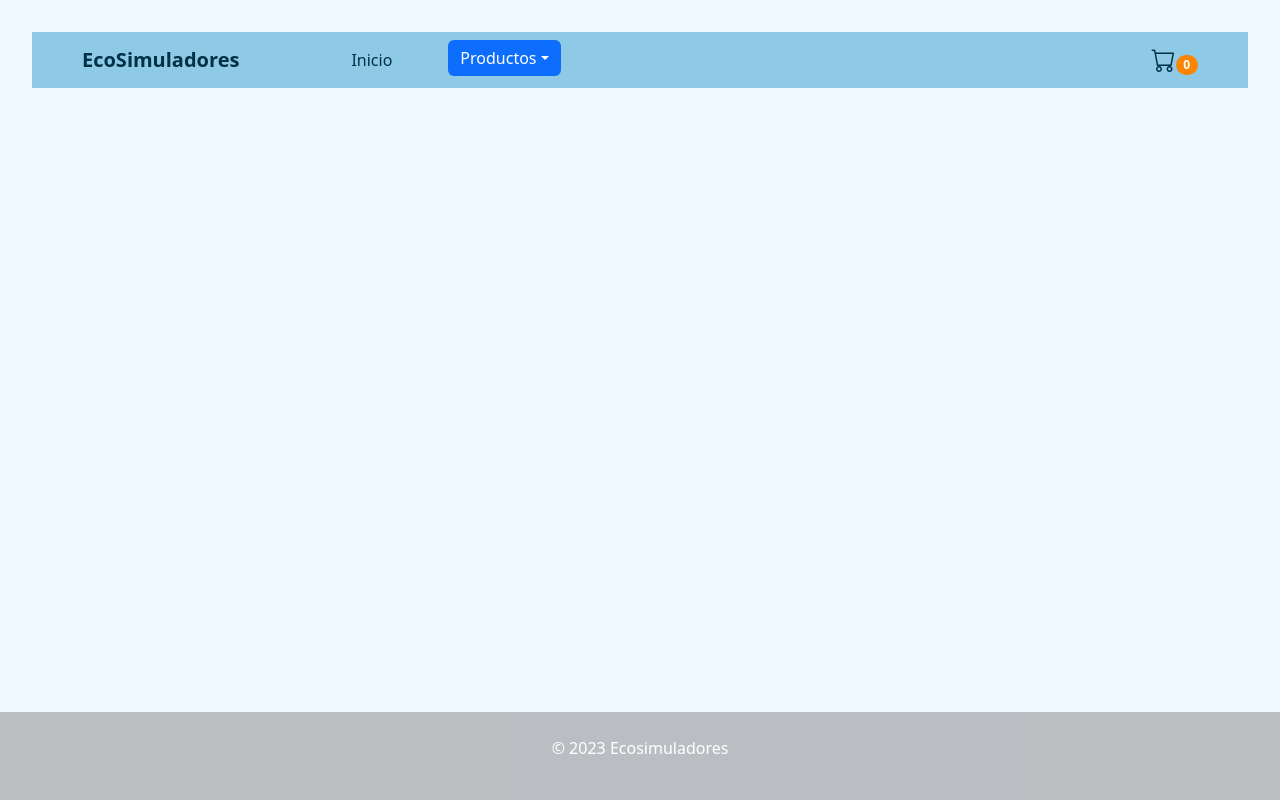
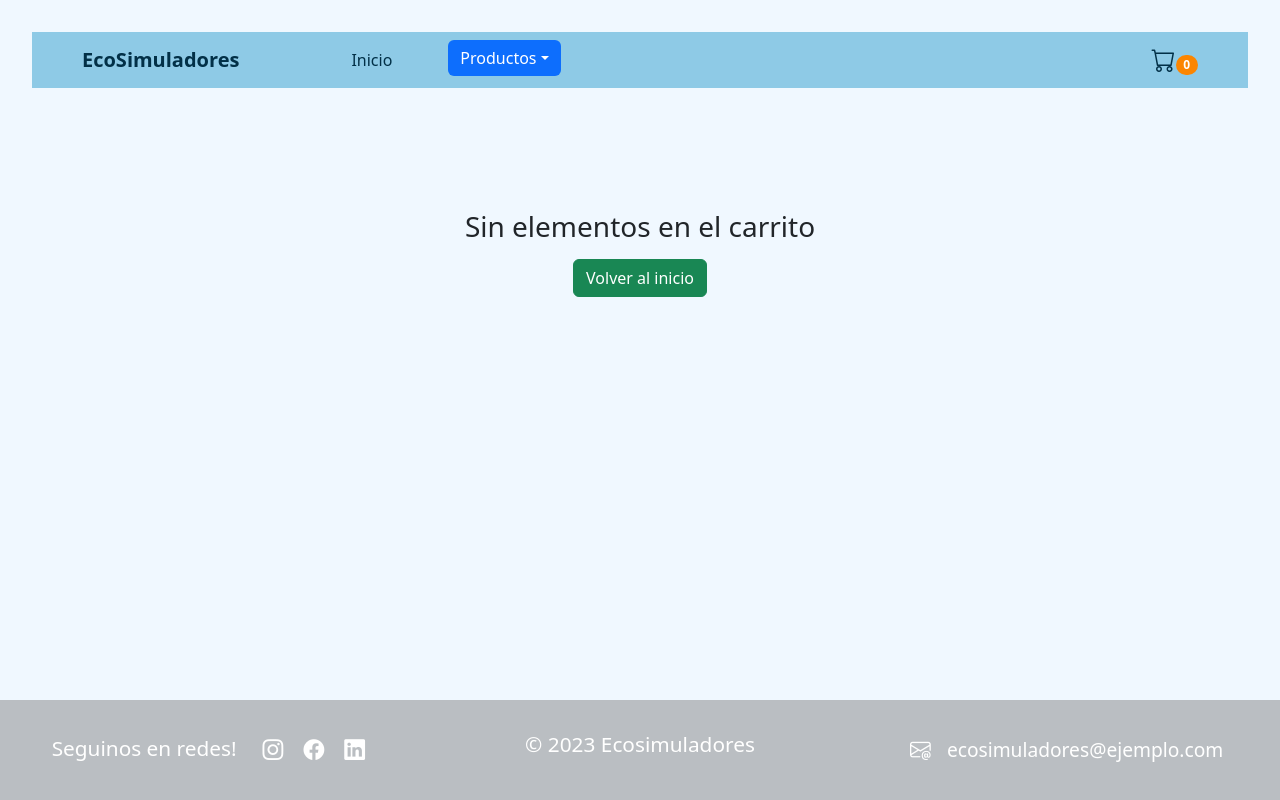
Before and after one commit to lararollan/PreEntrega1Rollan, a React (Vite) app: page /brief in a window 1280 px wide. Built offline with nearby package versions, Linux system fonts and the light colour scheme.

Commit message:
agregue checkout y modifique footer

```diff
--- a/src/App.jsx
+++ b/src/App.jsx
@@ -10,6 +10,7 @@ import { BrowserRouter as Router, Routes, Route } from "react-router-dom";
 import Footer from "./components/Footer/Footer";
 import Cart from './components/Cart/Cart';
 import CartProvider from "./components/context/CartContext";
+import Brief from "./components/Checkout/Brief";
 
 
 function App() {
@@ -25,6 +26,7 @@ function App() {
     <Route exact path="/category/:categoryId" element={<CategoriesProductList/>}/>
     <Route exact path="item/:productId" element={<Detail/>}/>
     <Route exact path="/cart" element={<Cart />} />
+    <Route exact path="/brief" element={<Brief />} ></Route>
     </Routes>
 
 
--- a/src/components/Cart/Cart.jsx
+++ b/src/components/Cart/Cart.jsx
@@ -1,6 +1,6 @@
 import React from "react";
 import "./Cart.css";
-
+import { Link } from 'react-router-dom';
 import { useCartContext } from "../context/CartContext";
 import Table from 'react-bootstrap/Table';
 import Button from 'react-bootstrap/Button';
@@ -71,9 +71,9 @@ const Cart = ({ show, onClose }) => {
                      ) : (
 
 <div>
-          <Button variant="success mx-1" onClick={onClose}>
-            Checkout
-          </Button>
+<Link to="./brief" className="btn btn-success mx-1" onClick={onClose}>
+  Checkout
+</Link>
 
            <Button variant="secondary" onClick={onClose}>
            Cerrar
--- /dev/null
+++ b/src/components/Checkout/Brief.css
@@ -0,0 +1,12 @@
+.error{
+    margin-top: 10%;
+}
+
+input{
+    border: solid 3px black;
+    margin: 0.5rem;
+}
+
+.buttonEnviar{
+    margin-bottom: 3rem;
+}
--- a/src/components/Checkout/Brief.jsx
+++ b/src/components/Checkout/Brief.jsx
@@ -1,5 +1,188 @@
+import { useState } from 'react';
+import "./Brief.css";
+import { Link } from 'react-router-dom';
+import { useCartContext } from "../context/CartContext";
+import Table from 'react-bootstrap/Table';
+import Container from 'react-bootstrap/Container';
+import Row from 'react-bootstrap/Row';
+import Col from 'react-bootstrap/Col';
+import Button from 'react-bootstrap/Button';
+
+
+
+
 const Brief = () => {
+    const { cart} = useCartContext();
+    const [formData, setFormData] = useState({
+        nombre: '',
+        apellido: '',
+        telefono: '',
+        email: '',
+        confirmEmail: '',
+      });
 
+      const handleChange = (e) => {
+        const { name, value } = e.target;
+        setFormData({
+          ...formData,
+          [name]: value,
+        });
+      };
+
+      const handleSubmit = (e) => {
+        e.preventDefault();
+        const { email, confirmEmail, ...rest } = formData;
+
+        if (email === confirmEmail) {
+          // Los correos electrónicos son iguales, puedes continuar con el procesamiento.
+          console.log('Formulario válido:', { email, ...rest });
+        } else {
+          alert('Los correos electrónicos no coinciden. Por favor, inténtelo de nuevo.');
+        }
+      };
+
+return(
+
+    <>
+    {cart.items.length === 0 ? (
+
+      <div className="error">
+        <h3>Sin elementos en el carrito</h3>
+      <Link to="/" className="btn btn-success mx-1 mt-2">
+ Volver al inicio
+</Link>
+</div>
+         ) : (
+<div>
+    <Table striped bordered hover>
+    <thead>
+      <tr>
+        <th className="align-middle text-center">Imagen</th>
+        <th className="align-middle text-center">Producto</th>
+        <th className="align-middle text-center">Cantidad</th>
+        <th className="align-middle text-center">Precio</th>
+        <th className="align-middle text-center">Total</th>
+
+
+      </tr>
+    </thead>
+    <tbody>
+        {cart.items.map((item)=> (
+         <tr key={item.id}>
+         <td className="align-middle text-center"><img className="imagen" src={item.image} alt={item.title} /></td>
+         <td className="align-middle text-center">{item.title}</td>
+         <td className="align-middle text-center">{item.quantity}</td>
+         <td className="align-middle text-center">${item.price}</td>
+         <td className="align-middle text-center">${item.price * item.quantity}</td>
+
+
+        </tr>))}
+        <tr>
+            <td className="total align-middle text-center" colSpan={4}>TOTAL</td>
+            <td className="total">${cart.total.toFixed(2)}</td>
+        </tr>
+     </tbody>
+     </Table>
+
+
+    {/* INPUT */}
+
+
+    <form onSubmit={handleSubmit}>
+      <h3>Ingrese sus datos de contacto</h3>
+
+
+      <div>
+        <label htmlFor="nombre"></label>
+        <input
+          type="text"
+          id="nombre"
+          name="nombre"
+          placeholder="Nombre"
+          required
+          value={formData.nombre}
+          onChange={handleChange}
+        />
+      </div>
+
+      <div>
+        <label htmlFor="apellido"></label>
+        <input
+          type="text"
+          id="apellido"
+          name="apellido"
+          placeholder="Apellido"
+          required
+          value={formData.apellido}
+          onChange={handleChange}
+        />
+      </div>
+
+      <div>
+        <label htmlFor="direccion"></label>
+        <input
+          type="text"
+          id="direccion"
+          name="direccion"
+          placeholder="Dirección"
+          required
+          value={formData.direccion}
+          onChange={handleChange}
+        />
+      </div>
+
+      <div>
+        <label htmlFor="telefono"></label>
+        <input
+          type="tel"
+          id="telefono"
+          name="telefono"
+          placeholder="Teléfono"
+          required
+          value={formData.telefono}
+          onChange={handleChange}
+        />
+      </div>
+
+
+      <div>
+        <label htmlFor="email"></label>
+        <input
+          type="email"
+          id="email"
+          name="email"
+          placeholder="Email"
+          required
+          value={formData.email}
+          onChange={handleChange}
+        />
+      </div>
+
+      <div>
+        <label htmlFor="confirmEmail"></label>
+        <input
+          type="email"
+          id="confirmEmail"
+          name="confirmEmail"
+          placeholder="Confirmar email"
+          required
+          value={formData.confirmEmail}
+          onChange={handleChange}
+        />
+      </div>
+
+      <Button className="buttonEnviar" type="submit">Finalizar compra</Button>
+    </form>
+
+
+
+
+
+
+  </div>
+     )}
+     </>
+)
 }
 
 export default Brief;
--- a/src/components/Footer/Footer.css
+++ b/src/components/Footer/Footer.css
@@ -2,3 +2,36 @@
     background-color: rgba(128, 128, 128, 0.481);
     color: white;
 }
+
+.footer__redes__texto {
+    padding-top: 0.3rem;
+    font-size: 1.3rem;
+  }
+  .footer__redes__icono {
+    color: white;
+    font-size: 1.3rem;
+    padding: 0 10px;
+  }
+
+
+
+  .brand{
+    padding-top: 0.3rem;
+    font-size: 1.3rem;
+  }
+
+  .footer__mail {
+    gap: 0 1rem;
+  }
+
+  .footer__mail__icono {
+    font-size: 1.3rem;
+  }
+  .footer .footer__mail h6 {
+    padding-top: 0.4rem;
+    font-size: 1.2rem;
+  }
+
+  .footer__redes__icono:hover {
+    transform: translateY(-0.125rem);
+  }
--- a/src/components/Footer/Footer.jsx
+++ b/src/components/Footer/Footer.jsx
@@ -1,12 +1,46 @@
 import "./Footer.css";
+import Row from 'react-bootstrap/Row';
+import Container from 'react-bootstrap/Container';
+import 'bootstrap-icons/font/bootstrap-icons.css';
 
 const Footer = () => {
     return (
         <div class="container-fluid fixed-bottom footer py-2">
       <footer className=" text-center py-3">
-        <div className="container">
-          <p>&copy; {new Date().getFullYear()} Ecosimuladores</p>
-        </div>
+
+       <Row>
+          <div
+            class="col-md-4 footer__redes d-flex align-items-center justify-content-center"
+          >
+            <h5 class="footer__redes__texto pe-3">Seguinos en redes!</h5>
+            <ul class="nav footer__redes__lista d-flex">
+              <li class="footer__redes__item">
+                <a
+
+                  ><i class="footer__redes__icono bi bi-instagram"></i></a>
+              </li>
+              <li class="footer__redes__item">
+                <a
+                  ><i class="footer__redes__icono bi bi-facebook"></i></a>
+              </li>
+              <li class="footer__redes__item">
+                <a
+                  ><i class="footer__redes__icono bi bi-linkedin"></i></a>
+              </li>
+            </ul>
+          </div>
+          <div
+            class="col-md-4 footer__redes d-flex align-items-center justify-content-center"
+          >
+            <p className="brand">&copy; {new Date().getFullYear()} Ecosimuladores</p>
+          </div>
+          <div
+            class="col-md-4 footer__mail d-flex align-items-center justify-content-center"
+          >
+            <i class="footer__mail__icono bi bi-envelope-at"></i>
+            <h6>ecosimuladores@ejemplo.com</h6>
+          </div>
+        </Row>
       </footer>
       </div>
     );
--- a/src/components/common/ItemCount.jsx
+++ b/src/components/common/ItemCount.jsx
@@ -1,9 +1,11 @@
 import { useState } from "react";
 import {Button} from 'react-bootstrap';
+
 
 const ItemCount = ({ stock, initial, onAdd }) => {
 //creo un estado para controlarme el conteo, cuyo estado inicial es el
 const [count, setCount] = useState(initial);
+
 
 
 
@@ -13,11 +15,13 @@ const ItemCount = ({ stock, initial, onAdd }) => {
 }
 };
 
+
 const handleDecrement = () => {
 if (count > initial) {
 setCount(count - 1);
 }
 };
+
 
 //agrego al carrito
 const handleAddToCart = () => {
@@ -25,6 +29,7 @@ const ItemCount = ({ stock, initial, onAdd }) => {
 onAdd(count);
 }
 };
+
 
 return (
 <div>
@@ -36,4 +41,5 @@ const ItemCount = ({ stock, initial, onAdd }) => {
 );
 }
 
+
 export default ItemCount;
--- a/src/components/context/CartContext.jsx
+++ b/src/components/context/CartContext.jsx
@@ -4,25 +4,37 @@ export const CartContext = createContext([]);
 
 export const useCartContext = () => useContext(CartContext);
 
-
 const CartProvider = ({ children }) => {
-    const [cart, setCart] = useState({ items: [], total: 0 })
+  const [cart, setCart] = useState({ items: [], total: 0 });
 
   const addToCart = (product) => {
+    const existingProductIndex = cart.items.findIndex(
+      (item) => item.id === product.id
+    );
+
+    if (existingProductIndex !== -1) {
+      // El producto ya existe en el carrito, actualiza la cantidad
+      const updatedCart = { ...cart };
+      updatedCart.items[existingProductIndex].quantity += product.quantity;
+      updatedCart.total += product.price * product.quantity;
+      setCart(updatedCart);
+    } else {
+      // El producto no existe en el carrito, agrégalo
       setCart((prevCart) => ({
-            ...prevCart, items: [...prevCart.items, product],
-            total: prevCart.total + product.price * product.quantity
-        }))
+        ...prevCart,
+        items: [...prevCart.items, product],
+        total: prevCart.total + product.price * product.quantity,
+      }));
     }
-
-
+  };
 
   const removeItem = (productId) => {
     setCart((prevCart) => {
-
       const updatedItems = prevCart.items.filter((item) => item.id !== productId);
-
-            const updatedTotal = updatedItems.reduce((total, item) => total + item.price * item.quantity, 0);
+      const updatedTotal = updatedItems.reduce(
+        (total, item) => total + item.price * item.quantity,
+        0
+      );
 
       return {
         ...prevCart,
@@ -32,13 +44,11 @@ const CartProvider = ({ children }) => {
     });
   };
 
-
   return (
     <CartContext.Provider value={{ cart, addToCart, removeItem }}>
       {children}
     </CartContext.Provider>
-    )
+  );
+};
 
-
-}
 export default CartProvider;
```
Also changed, not shown: 1 other file (tests, documents, lock files or other folders). Lines whose indentation alone changed are shown as unchanged.
